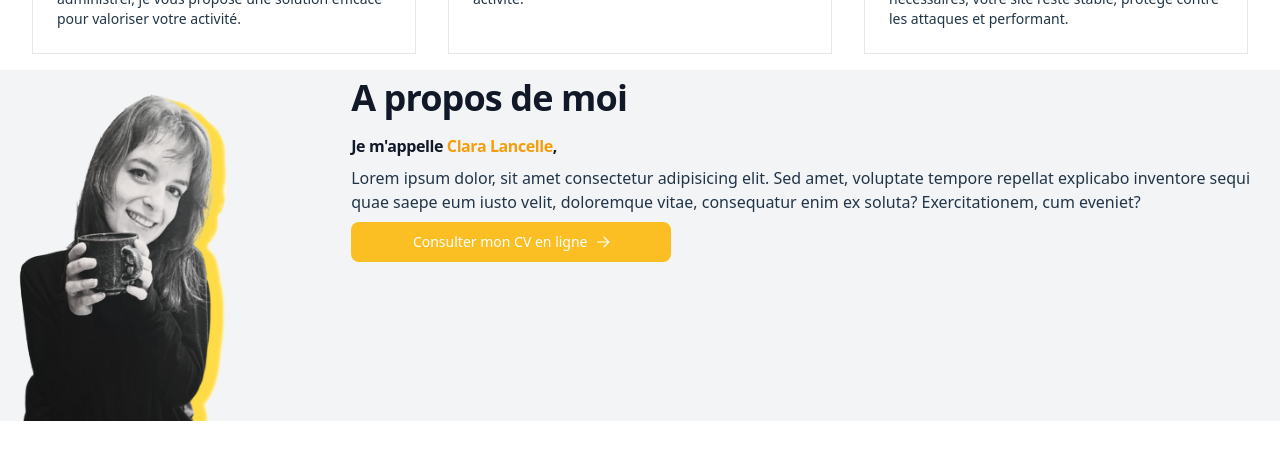
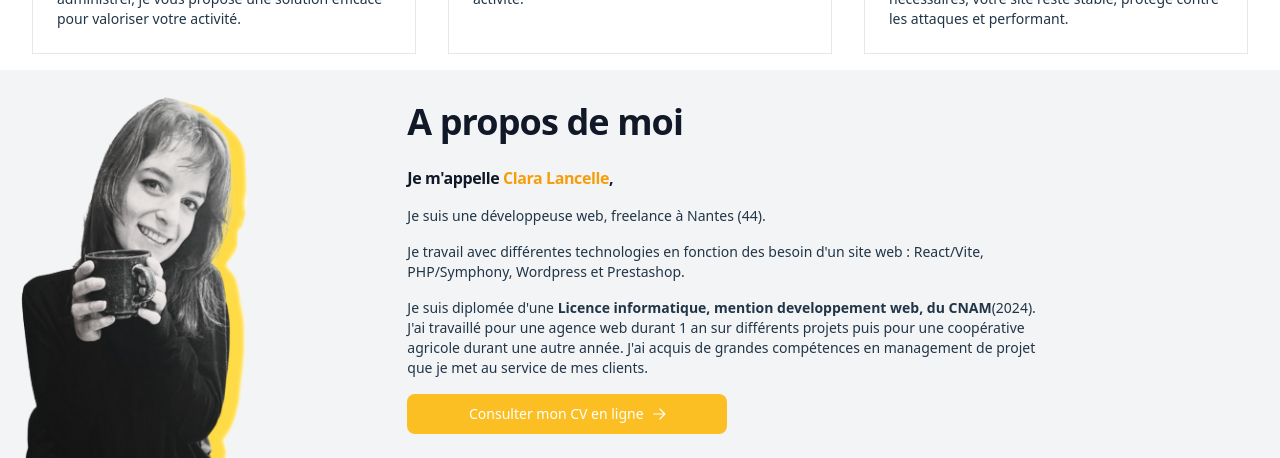
Before and after one commit to clara-lancelle/portfolio2026, a React app: page / in a window 1280 px wide. Shown: the part 962-1420 px from the top of the page. Before the commit the page ends 1383 px from the top, so only its background shows below. Built offline with nearby package versions, Linux system fonts and the light colour scheme; the HTML template or start-up script is replaced by a standard one.

Commit message:
add mesection content

```diff
--- a/src/Components/MeSection.jsx
+++ b/src/Components/MeSection.jsx
@@ -6,10 +6,10 @@ import { Button } from "flowbite-react";
 export default function MeSection() {
     return (
         <div className="flex flex-row bg-gray-100">
-            <div className="w-1/2">
+            <div className="w-3/4 flex justify-end">
                 <img src={MePng} alt="Clara Lancelle" />
             </div>
-            <div className="flex flex-col gap-2">
+            <div className="flex flex-col gap-4 m-6">
                 <h2 className="text-4xl my-2 font-bold tracking-tight text-gray-900 dark:text-white">
                     A propos de moi
                 </h2>
@@ -17,12 +17,30 @@ export default function MeSection() {
                     Je m'appelle
                     <span className="text-amber-500"> Clara Lancelle</span>,
                 </h3>
-                <p>
-                    Lorem ipsum dolor, sit amet consectetur adipisicing elit.
-                    Sed amet, voluptate tempore repellat explicabo inventore
-                    sequi quae saepe eum iusto velit, doloremque vitae,
-                    consequatur enim ex soluta? Exercitationem, cum eveniet?
-                </p>
+                <div className="text-sm flex flex-col gap-4 w-3/4">
+                    <p>
+                        Je suis une développeuse web, freelance à Nantes (44).
+                    </p>
+                    <p>
+                        {" "}
+                        Je travail avec différentes technologies en fonction des
+                        besoin d'un site web : React/Vite, PHP/Symphony,
+                        Wordpress et Prestashop.
+                    </p>
+                    <p>
+                        Je suis diplomée d'une{" "}
+                        <strong>
+                            Licence informatique, mention developpement web, du
+                            CNAM
+                        </strong>
+                        (2024). J'ai travaillé pour une agence web durant 1 an
+                        sur différents projets puis pour une coopérative
+                        agricole durant une autre année. J'ai acquis de grandes
+                        compétences en management de projet que je met au
+                        service de mes clients.
+                    </p>
+                </div>
+
                 <Button
                     as={Link}
                     to={"/cv"}
```
